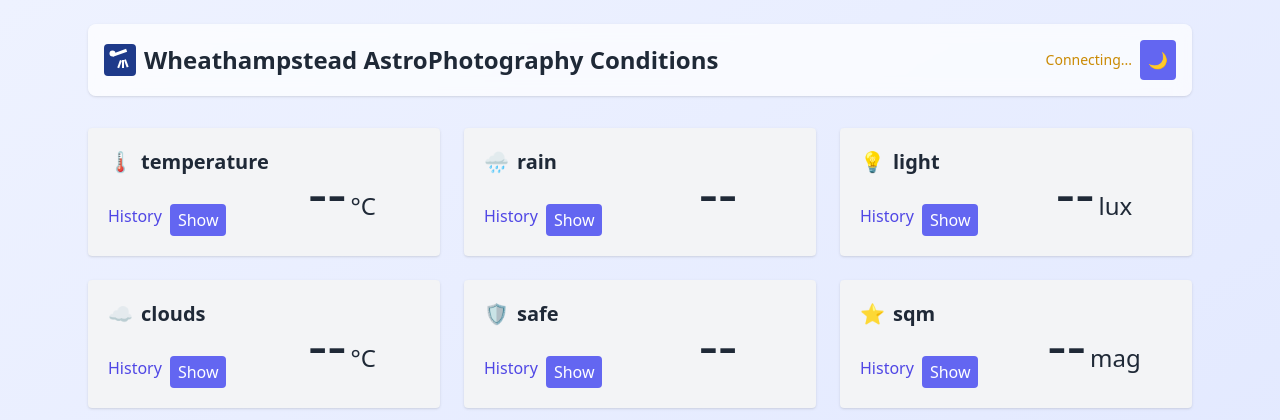
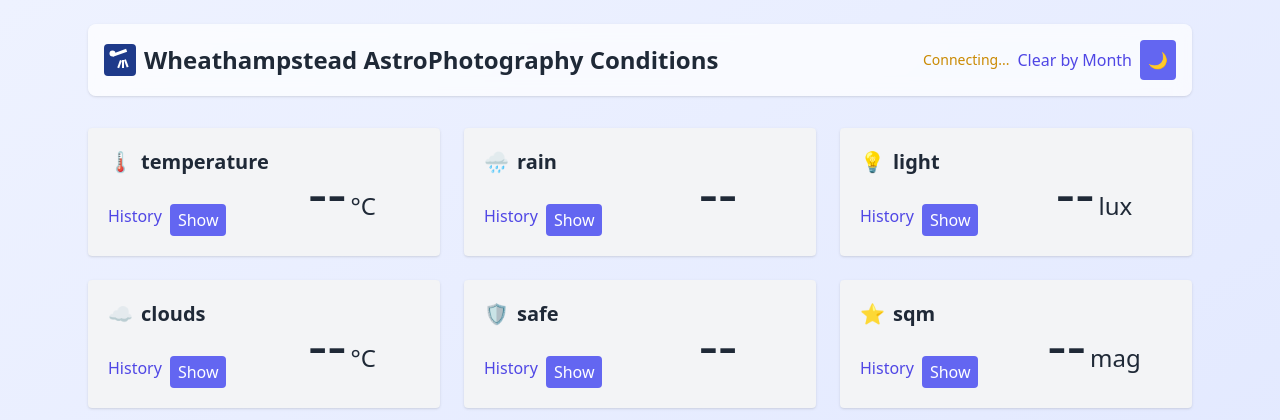
Before and after one commit to smeird/PubObs, a PHP site: page / in a window 1280 px wide. Shown: the top 420 px of the page. Run offline with PHP 8.4, Linux system fonts and the light colour scheme; data that the repository does not hold is empty; some libraries are stand-ins or nearby versions.

Commit message:
add clear graphs link

```diff
--- a/index.php
+++ b/index.php
@@ -82,6 +82,8 @@ try {
             </h1>
             <div class="flex items-center space-x-2">
                 <span id="mqttStatus" class="text-sm text-yellow-600">Connecting...</span>
+
+                <a href="clear.php" class="text-indigo-600 dark:text-indigo-400 hover:underline">Clear by Month</a>
 
                 <button id="modeToggle" class="p-2 rounded bg-indigo-500 text-white hover:bg-indigo-600 dark:bg-indigo-600 dark:hover:bg-indigo-700" aria-label="Switch to Dark Mode">🌙</button>
 
```
